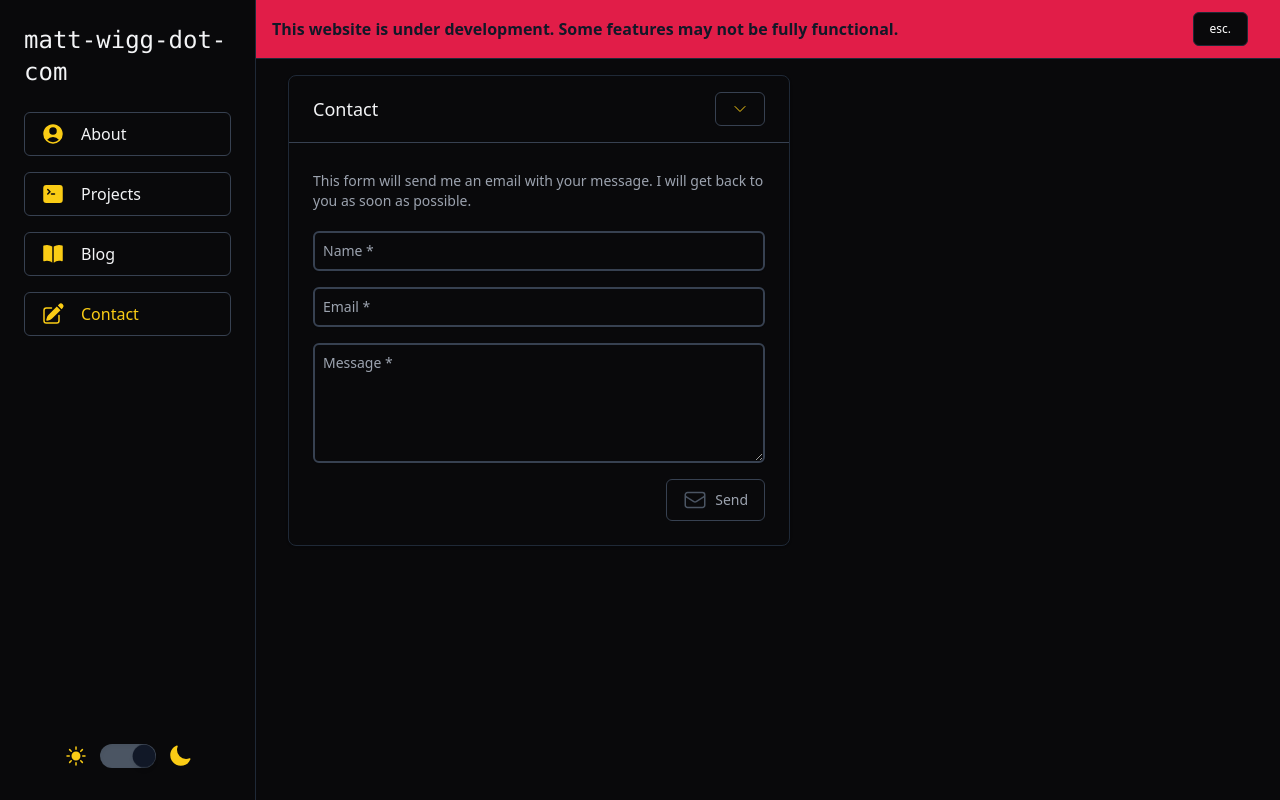
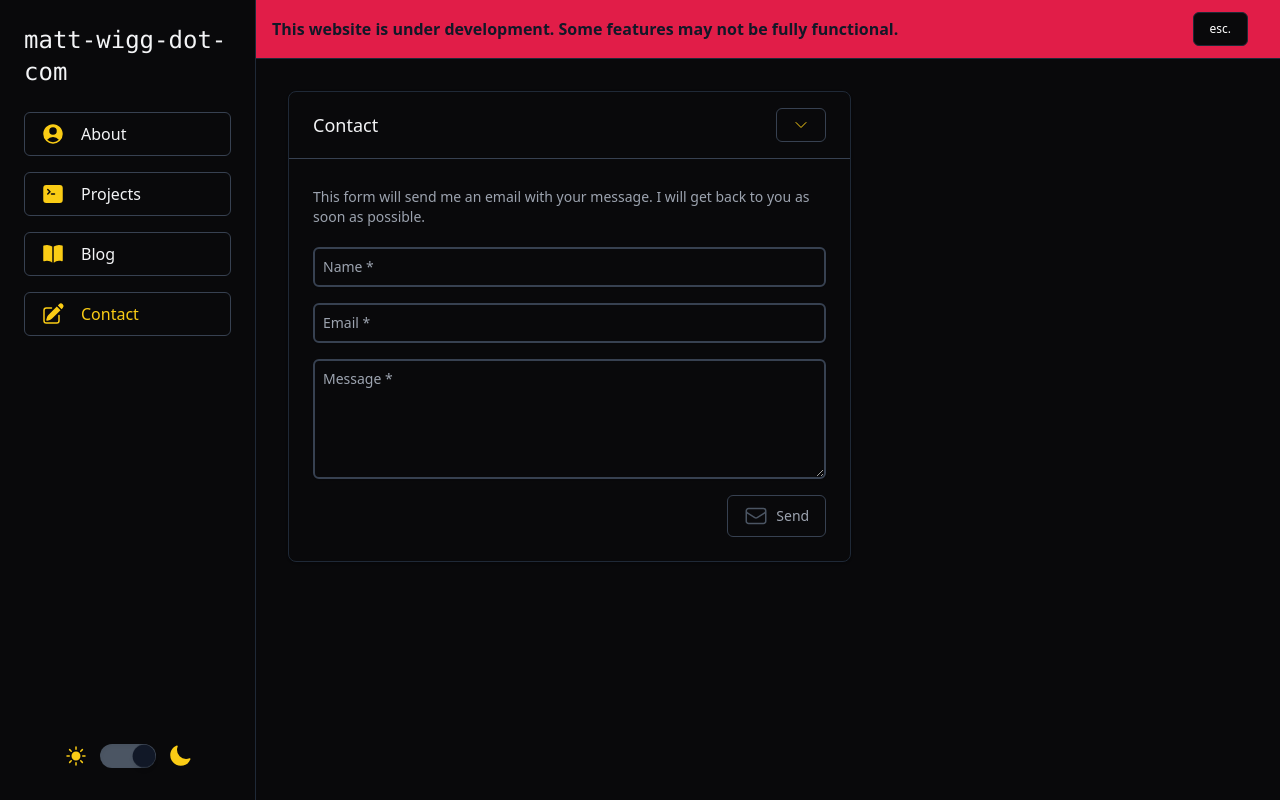
Before and after one commit to matt-wigg/matt-wigg-dot-com, a Next.js app: page /contact in a window 1280 px wide. Built offline with nearby package versions, Linux system fonts and the light colour scheme.

Commit message:
fix show=false contact page & padding

```diff
--- a/src/app/contact/page.tsx
+++ b/src/app/contact/page.tsx
@@ -1,15 +1,14 @@
-import { Inter } from 'next/font/google';
 import ContactForm from '@/components/ContactForm';
-
-const inter = Inter({ subsets: ['latin'] });
 
 export default function Contact() {
   return (
-    <main className='flex md:flex-row flex-col pt-4'>
-      <div className='md:flex md:flex-col'>
-        <ContactForm show={true} />
+    <main className='flex md:flex-row flex-col pt-8'>
+      <div className='md:w-3/5 md:min-w-[500px] md:flex md:flex-col'>
+        <div className='pb-4'>
+          <ContactForm show={true} />
+        </div>
       </div>
-      <div className='md:w-3/5 md:flex md:flex-col'>
+      <div className='md:w-2/5 md:flex md:flex-col'>
         <div className='pb-4'></div>
       </div>
     </main>
--- a/src/app/projects/page.tsx
+++ b/src/app/projects/page.tsx
@@ -2,9 +2,8 @@ import ChatForm from '@/components/ChatForm';
 
 export default function Home() {
   return (
-    <>
     <main className='flex md:flex-row flex-col pt-8'>
-        <div className='md:w-3/5 md:flex md:flex-col'>
+      <div className='md:w-3/5 md:min-w-[500px] md:flex md:flex-col'>
         <div className='pb-4'>
           <ChatForm show={true} />
         </div>
@@ -13,6 +12,5 @@ export default function Home() {
         <div className='pb-4'></div>
       </div>
     </main>
-    </>
   );
 }
```
Lines whose indentation alone changed are shown as unchanged.
